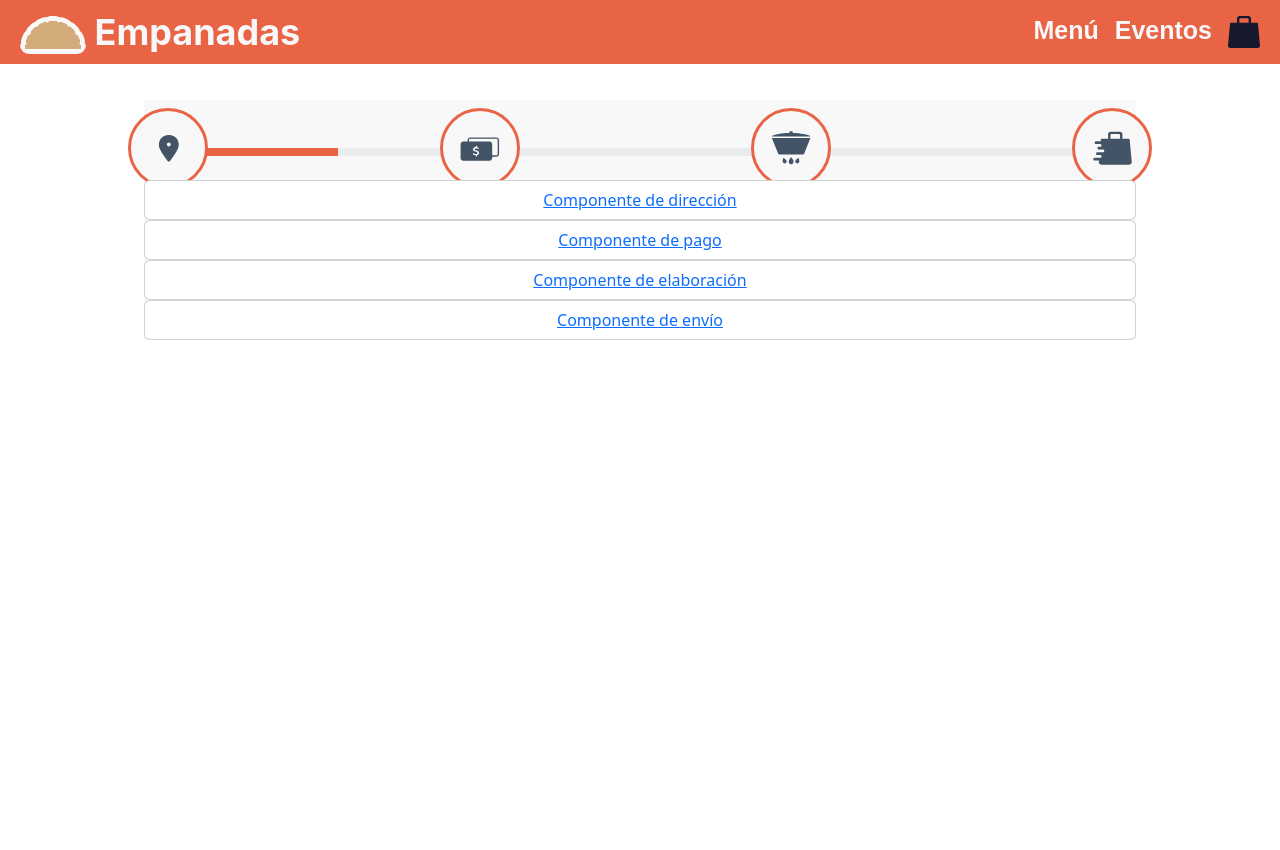
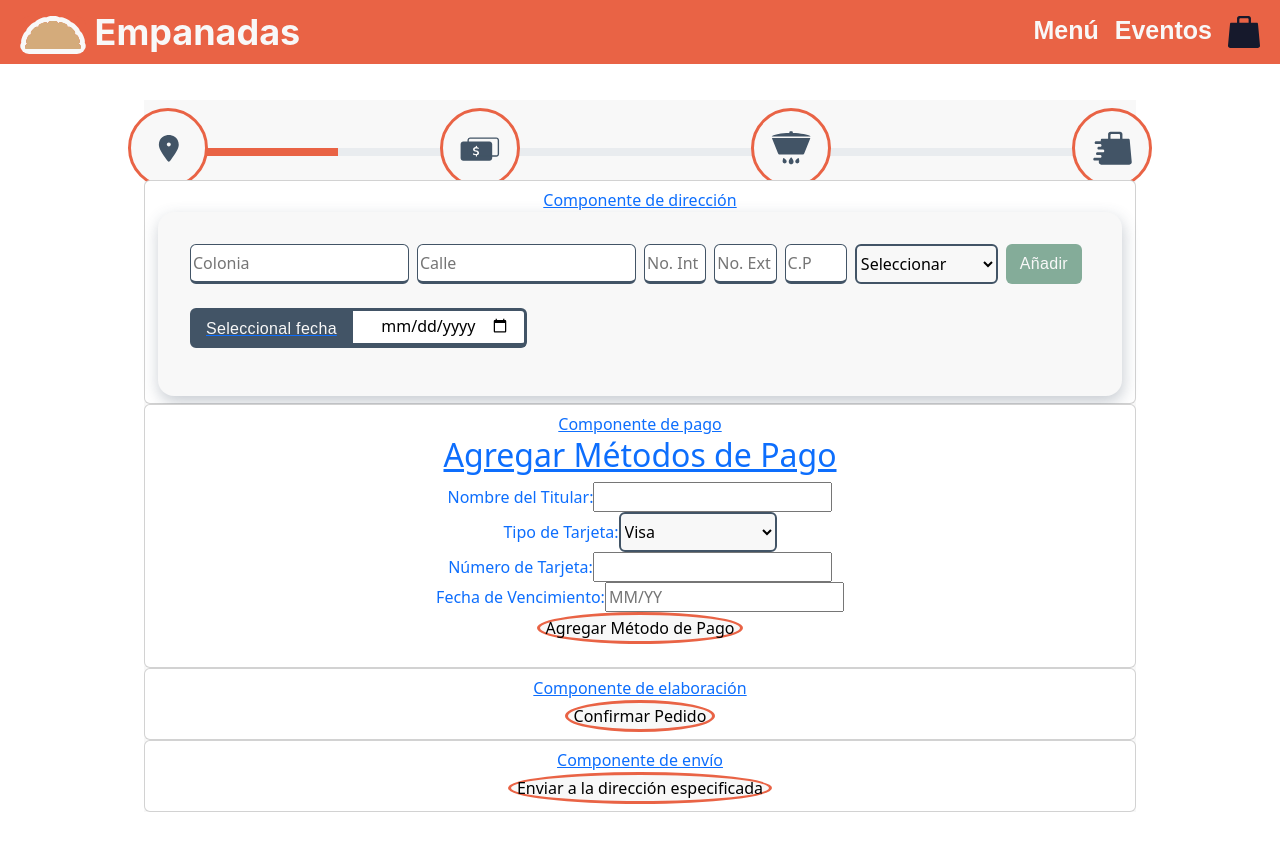
Before and after one commit to AlondraX23/restauranteApi, a Vue app: page /compra in a window 1280 px wide. Shown: the top 850 px of the page. Before the commit the page ends 800 px from the top, so only its background shows below. Built offline with nearby package versions, Linux system fonts and the light colour scheme.

Commit message:
Cambios a archivos y creacion de archivos

```diff
--- a/src/components/CardDireccion.vue
+++ b/src/components/CardDireccion.vue
@@ -19,25 +19,25 @@ import CalendarioIcon from '@/components/icons/IconCalendario.vue'
                 </div>
                 <div class="col-3">
                     <div class="mb-2">
-                        <input type="text" class="input__desk" id="exampleInputtext1" placeholder="Calle"
+                        <input type="text" class="input__desk" id="exampleInputtext2" placeholder="Calle"
                             aria-describedby="textHelp">
                     </div>
                 </div>
                 <div class="col">
                     <div class="mb-3">
-                        <input type="number" class="input__desk" id="exampleInputtext1" placeholder="No. Int"
+                        <input type="number" class="input__desk" id="exampleInputtext3" placeholder="No. Int"
                             aria-describedby="textHelp">
                     </div>
                 </div>
                 <div class="col">
                     <div class="mb-3">
-                        <input type="number" class="input__desk" id="exampleInputtext1" placeholder="No. Ext"
+                        <input type="number" class="input__desk" id="exampleInputtext4" placeholder="No. Ext"
                             aria-describedby="textHelp">
                     </div>
                 </div>
                 <div class="col">
                     <div class="mb-3">
-                        <input type="number" class="input__desk" id="exampleInputtext1" placeholder="C.P"
+                        <input type="number" class="input__desk" id="exampleInputtext5" placeholder="C.P"
                             aria-describedby="textHelp">
                     </div>
                 </div>
--- a/src/components/CardProductos.vue
+++ b/src/components/CardProductos.vue
@@ -1,42 +1,50 @@
-<script setup>
-import AgregarIcon from './icons/IconAgregar.vue'
-
-</script>
 <template>
-    <div class="card">
-        <div class="d-flex">
-            <div class="p-2 flex-grow-1">
-                <select aria-label="Default select example" style="width: 100%;">
-                    <option selected>Open this select menu</option>
-                    <option value="1">One</option>
-                    <option value="2">Two</option>
-                    <option value="3">Three</option>
+    <div>
+      <form @submit.prevent="agregarPaquete">
+        <div v-for="(paquete, index) in paquetes" :key="index" class="paquete">
+          <label>Paquete:</label>
+          <select v-model="paquete.nombre">
+            <option value="Paquete 1">Paquete 1</option>
+            <option value="Paquete 2">Paquete 2</option>
+            <option value="Paquete 3">Paquete 3</option>
           </select>
+          <label>Cantidad:</label>
+          <input type="number" v-model="paquete.cantidad" min="1" />
+          <button @click="eliminarPaquete(index)">Eliminar</button>
         </div>
-            <div class="p-2">
-                <input type="email" class="input__desk" id="exampleInputEmail1" placeholder="Ingrese cantidad"
-                    aria-describedby="emailHelp">
-            </div>
-            <div class="p-2">
-                <button class="btn__desk btn__desk--outline-no pe-2">
-                    <p class="p">Eliminar</p>
-                </button>
-            </div>
-            <div class="p-2">
-                <button class="btn__desk btn__desk-ok pe-2">
-                    <p class="p p--white">Añadir</p>
-                </button>
-            </div>
-        </div>
-        <!-- hacer botón de icon outline -->
-        <button class="btn__desk btn__desk btn__desk--icon-outline " style="width: 40px; padding: 7px; margin-left: 6px;">
-            <AgregarIcon/>
-        </button>
-
+        <button type="button" @click="agregarNuevoPaquete">Agregar Paquete</button>
+        <button type="submit">Enviar</button>
+      </form>
     </div>
   </template>
 
+  <script>
+  export default {
+    data() {
+      return {
+        paquetes: [{ nombre: '', cantidad: 1 }],
+      };
+    },
+    methods: {
+      agregarPaquete() {
+        // Lógica para procesar los paquetes (enviarlos al servidor, etc.)
+        console.log('Paquetes:', this.paquetes);
+      },
+      agregarNuevoPaquete() {
+        this.paquetes.push({ nombre: '', cantidad: 1 });
+      },
+      eliminarPaquete(index) {
+        this.paquetes.splice(index, 1);
+      },
+    },
+  };
+  </script>
+
   <style>
+.paquete {
+  margin-bottom: 20px;
+}
+
   .card {
     width: 100%;
     height: min-content;
@@ -47,21 +55,10 @@ import AgregarIcon from './icons/IconAgregar.vue'
     box-shadow: 1px 6px 16px 0px rgba(66, 84, 102, 0.30);
   }
 
-.card--child {
-    width: 100%;
-    height: min-content;
-    border: 0;
-    padding: 32px;
-    border-radius: 6px 6px 16px 16px;
-    background: var(--neutro-3, #F8F8F8);
-    box-shadow: 1px 6px 16px 0px rgba(66, 84, 102, 0.30);
-}
-
   select {
     border: 2px solid #425466;
     border-radius: 6px;
     height: 40px;
     background-color: var(--neutro-3);
-
   }
   </style>
--- a/src/views/CompraView.vue
+++ b/src/views/CompraView.vue
@@ -1,7 +1,7 @@
 <script setup>
 import { RouterLink, RouterView } from 'vue-router';
 import Progreso from '@/components/Progreso.vue';
-
+import CardDireccion from '../components/CardDireccion.vue';
 //myCollapseEl.addEventListener('shown.bs.collapse'), event => {
 //    document.getElementById("dirección").style.display = "block";
 //}
@@ -26,21 +26,131 @@ import Progreso from '@/components/Progreso.vue';
             <div class="card" id="dirección">
                 <button class="btn btn-link" data-toggle="collapse" data-target="#collapseOne" aria-expanded="true" aria-controls="collapseOne">
                 Componente de dirección
+                <br>
+                <div class="card__menu">
+        <div class="container-fluid text-center p-0">
+            <slot></slot>
+            <div class="row row-cols-sm-7 g-2 g-lg-2">
+                <div class="col-3">
+                    <div class="mb-2">
+                        <input type="text" class="input__desk" id="exampleInputtext1" placeholder="Colonia"
+                            aria-describedby="textHelp">
+                    </div>
+                </div>
+                <div class="col-3">
+                    <div class="mb-2">
+                        <input type="text" class="input__desk" id="exampleInputtext2" placeholder="Calle"
+                            aria-describedby="textHelp">
+                    </div>
+                </div>
+                <div class="col">
+                    <div class="mb-3">
+                        <input type="number" class="input__desk" id="exampleInputtext3" placeholder="No. Int"
+                            aria-describedby="textHelp">
+                    </div>
+                </div>
+                <div class="col">
+                    <div class="mb-3">
+                        <input type="number" class="input__desk" id="exampleInputtext4" placeholder="No. Ext"
+                            aria-describedby="textHelp">
+                    </div>
+                </div>
+                <div class="col">
+                    <div class="mb-3">
+                        <input type="number" class="input__desk" id="exampleInputtext5" placeholder="C.P"
+                            aria-describedby="textHelp">
+                    </div>
+                </div>
+                <div class="col">
+                    <select aria-label="Default select example">
+                        <option selected>Seleccionar</option>
+                        <option value="1">Álvaro Obregón</option>
+                        <option value="2">Miguel Hidalgo</option>
+                        <option value="3">Benito Juárez</option>
+                    </select>
+                </div>
+                <div class="col">
+                    <button class="btn__desk btn__desk-ok me-2">
+                        <p class="p p--white">Añadir</p>
+                    </button>
+                </div>
+
+            </div>
+        </div>
+        <div>
+            <div class="btn__date pt-2">
+                <button class="btn__desk btn__desk--icon-ok">
+                    <!-- <CalendarioIcon /> -->
+                    <p class="p">Seleccional fecha</p>
+                </button>
+                <div class="mb-3">
+                    <input type="date" class="input__desk" id="exampleInputtext1" placeholder="Ejemplo o instrucciones"
+                        aria-describedby="textHelp">
+                </div>
+            </div>
+        </div>
+    </div>
+    <RouterView />
                 </button>
             </div>
             <div class="card" id="pago">
                 <button class="btn btn-link" data-toggle="collapse" data-target="#collapseOne" aria-expanded="true" aria-controls="collapseOne">
                 Componente de pago
+                <br>
+                <div>
+    <h2>Agregar Métodos de Pago</h2>
+    <form @submit.prevent="agregarMetodoDePago">
+      <div class="form-group">
+        <label for="nombre">Nombre del Titular:</label>
+        <input type="text" id="nombre" v-model="nuevoMetodo.nombre" required>
+      </div>
+      <div class="form-group">
+        <label for="tipo">Tipo de Tarjeta:</label>
+        <select id="tipo" v-model="nuevoMetodo.tipo" required>
+          <option value="Visa">Visa</option>
+          <option value="MasterCard">MasterCard</option>
+          <option value="American Express">American Express</option>
+          <!-- Agrega otros tipos de tarjetas si es necesario -->
+        </select>
+      </div>
+      <div class="form-group">
+        <label for="numero">Número de Tarjeta:</label>
+        <input type="text" id="numero" v-model="nuevoMetodo.numero" required>
+      </div>
+      <div class="form-group">
+        <label for="fecha">Fecha de Vencimiento:</label>
+        <input type="text" id="fecha" v-model="nuevoMetodo.fechaVencimiento" placeholder="MM/YY" required>
+      </div>
+      <button type="submit">Agregar Método de Pago</button>
+    </form>
+    <ul>
+      <li v-for="(metodo, index) in metodosDePago" :key="index">
+        {{ metodo.nombre }} ({{ metodo.tipo }}): {{ metodo.numero }} - Vencimiento: {{ metodo.fechaVencimiento }}
+      </li>
+    </ul>
+  </div>
                 </button>
             </div>
             <div class="card" id="elaboración">
                 <button class="btn btn-link" data-toggle="collapse" data-target="#collapseOne" aria-expanded="true" aria-controls="collapseOne">
                 Componente de elaboración
+                <div>
+    <!-- Botón "Confirmar pedido" -->
+    <button @click="confirmarPedido">Confirmar Pedido</button>
+
+    <!-- Mensaje de confirmación -->
+    <p v-if="pedidoConfirmado">¡Su pedido se está preparando!</p>
+  </div>
                 </button>
             </div>
             <div class="card" id="envío">
                 <button class="btn btn-link" data-toggle="collapse" data-target="#collapseOne" aria-expanded="true" aria-controls="collapseOne">
                 Componente de envío
+                <br>
+                <div>
+    <button @click="enviarPedido">Enviar a la dirección especificada</button>
+    <p v-if="pedidoEnCamino">Su pedido está en camino</p>
+  </div>
                 </button>
             </div>
         </div>
@@ -48,3 +158,60 @@ import Progreso from '@/components/Progreso.vue';
 
 
 </template>
+<script>
+export default {
+  data() {
+    return {
+      pedidoEnCamino: false,
+      nuevoMetodo: {
+        nombre: '',
+        tipo: 'Visa',
+        numero: '',
+        fechaVencimiento: '',
+      },
+      metodosDePago: [], // Almacenar métodos de pago agregados
+      pedidoConfirmado: false, // Estado para controlar la visibilidad del mensaje
+    };
+  },
+  methods: {
+    enviarPedido() {
+      // Simula el proceso de enviar el pedido
+      // Puedes agregar lógica adicional aquí, como una solicitud al servidor
+
+      // Establece el estado del pedido en "en camino"
+      this.pedidoEnCamino = true;
+    },
+    agregarMetodoDePago() {
+      // Validar y agregar el nuevo método de pago a la lista
+      if (
+        this.nuevoMetodo.nombre &&
+        this.nuevoMetodo.tipo &&
+        this.nuevoMetodo.numero &&
+        this.nuevoMetodo.fechaVencimiento
+      ) {
+        this.metodosDePago.push({ ...this.nuevoMetodo });
+        this.nuevoMetodo = {
+          nombre: '',
+          tipo: 'Visa',
+          numero: '',
+          fechaVencimiento: '',
+        };
+      }
+    },
+    confirmarPedido() {
+      // Lógica para confirmar el pedido
+      // Puedes agregar más lógica aquí, como enviar una solicitud al servidor
+
+      // Una vez que se ha confirmado el pedido, muestra el mensaje
+      this.pedidoConfirmado = true;
+
+      // Puedes agregar un temporizador para cambiar el mensaje después de cierto tiempo si lo deseas
+      setTimeout(() => {
+        this.pedidoConfirmado = false;
+        // Cambia el estado del pedido después de un tiempo
+        this.pedidoEnCamino = true; // Opcional: Cambia el estado del pedido a "en camino"
+      }, 5000); // Cambiar el mensaje después de 5 segundos (ajusta el tiempo según tus necesidades)
+    },
+  },
+};
+</script>
--- a/src/views/EventosView.vue
+++ b/src/views/EventosView.vue
@@ -4,7 +4,6 @@ import { RouterLink, RouterView } from 'vue-router';
 import Paquete from '@/components/Paquete.vue';
 import Factura from '@/components/Factura.vue';
 import CardProductos from '@/components/CardProductos.vue';
-import CardDireccion from '@/components/CardDireccion.vue';
 import SobreIcon from '@/components/icons/IconSobre.vue';
 
 </script>
@@ -37,10 +36,6 @@ import SobreIcon from '@/components/icons/IconSobre.vue';
             <CardProductos>
                 <div><input type="text"></div>
             </CardProductos>
-        </div>
-        <div class="col-10 mx-auto pb-5">
-            <h2 class="h3">Dirección y fecha</h2>
-            <CardDireccion />
         </div>
         <div id="factura">
             <Factura></Factura>
```
Lines whose indentation alone changed are shown as unchanged.
